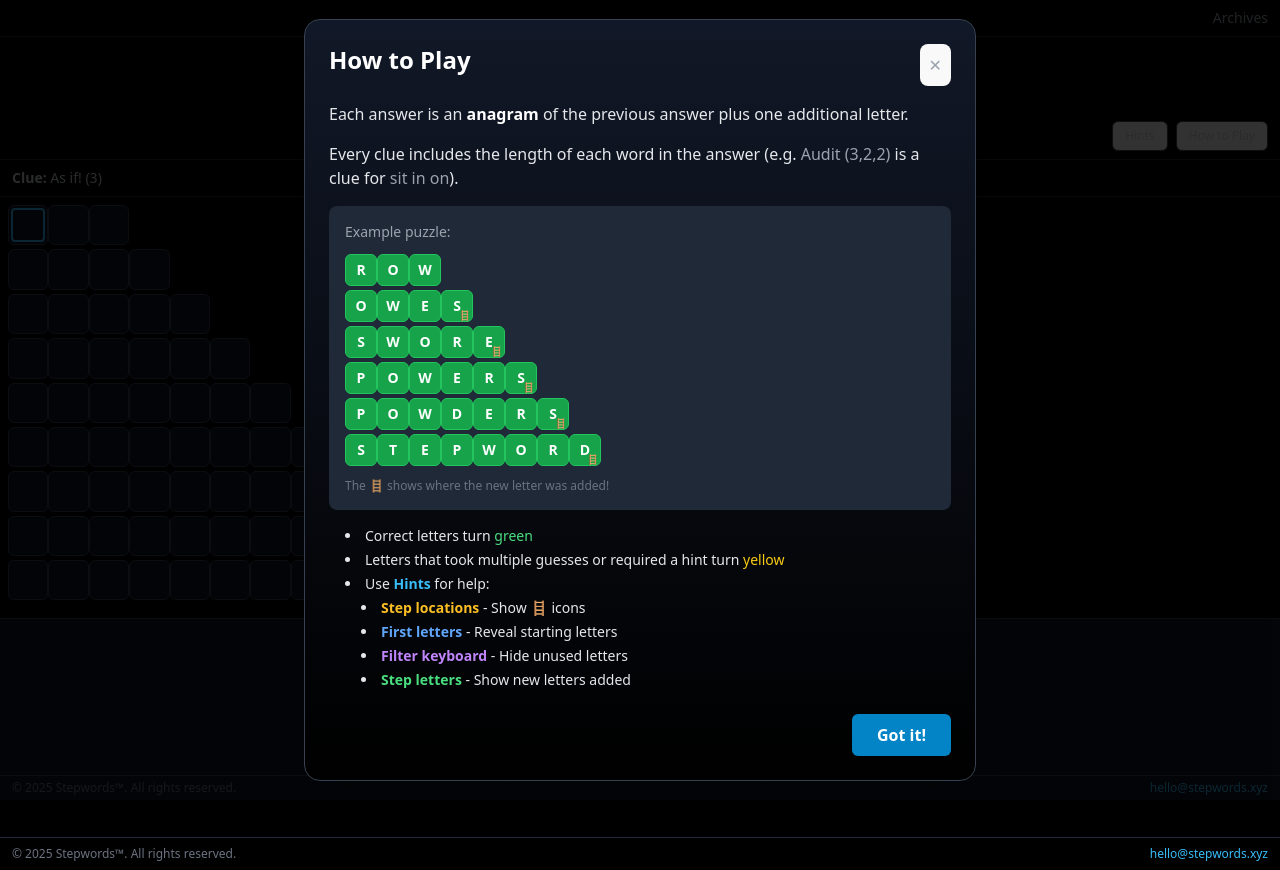
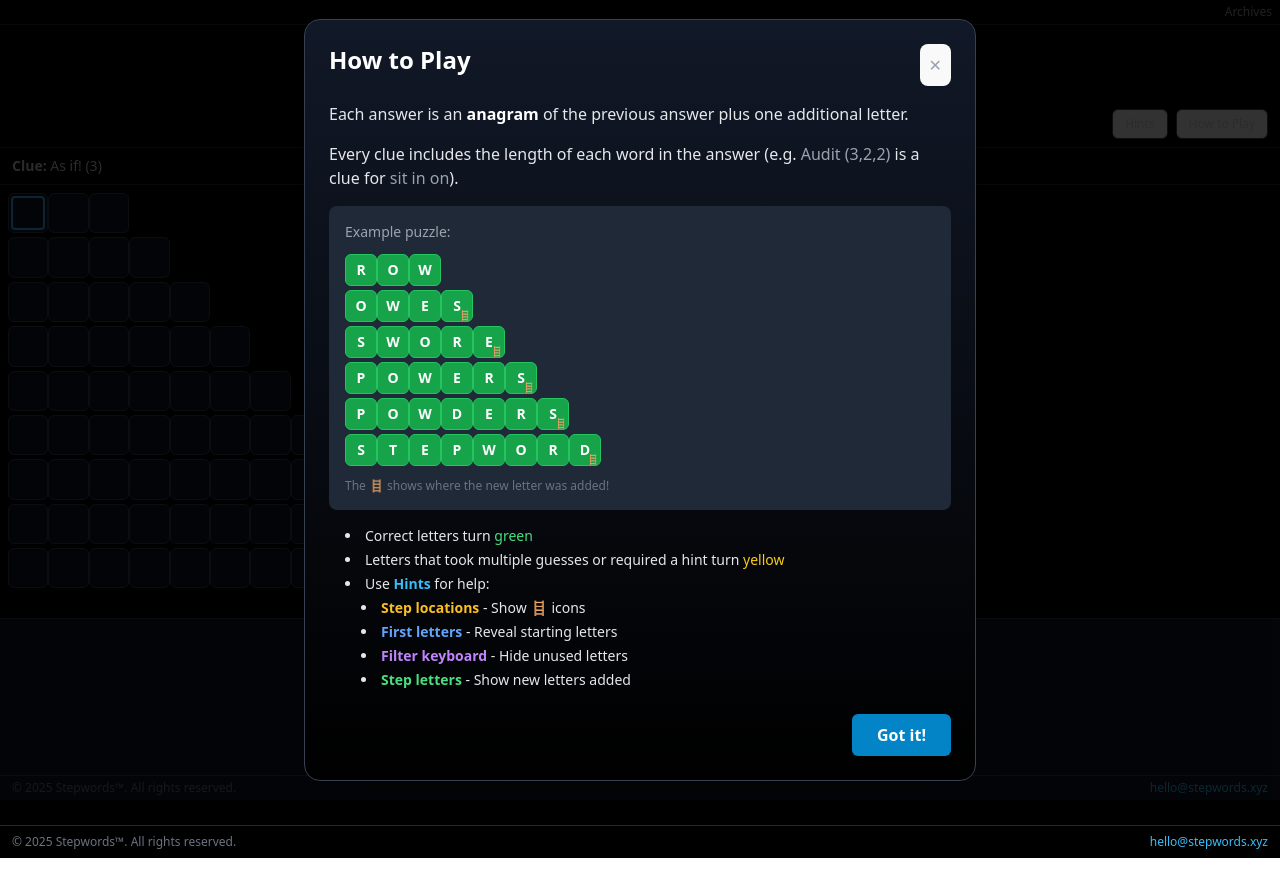
Before and after one commit to benreich4/stepwords, a React (Vite) app: page / in a window 1280 px wide. Built offline with nearby package versions, Linux system fonts and the light colour scheme.

Commit message:
Minor CSS update for header

```diff
--- a/src/App.jsx
+++ b/src/App.jsx
@@ -20,9 +20,9 @@ export default function App() {
 
   return (
     <div className="min-h-screen w-screen bg-black text-gray-100">
-      <header className="w-full px-3 py-2 border-b border-gray-800">
+      <header className="w-full px-2 py-1 border-b border-gray-800">
         <div className="flex justify-end">
-          <Link to="/archives" className="text-sm text-gray-400 hover:text-gray-200 transition-colors">
+          <Link to="/archives" className="text-xs text-gray-400 hover:text-gray-200 transition-colors">
             Archives
           </Link>
         </div>
```
